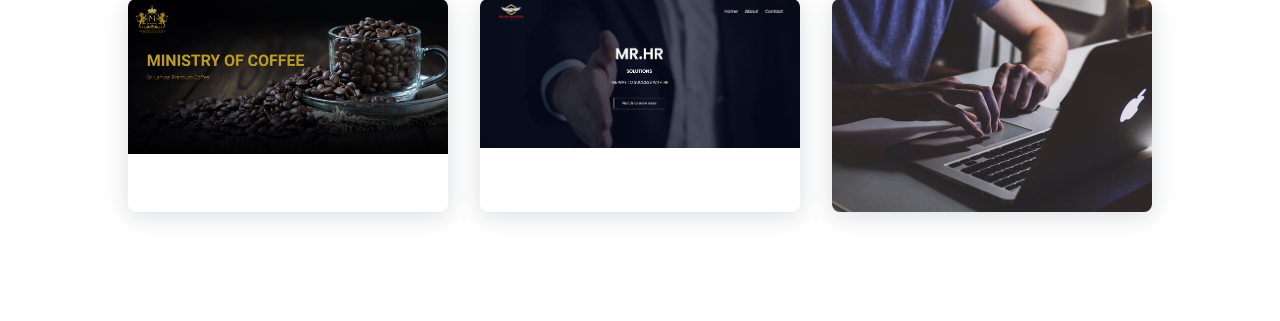
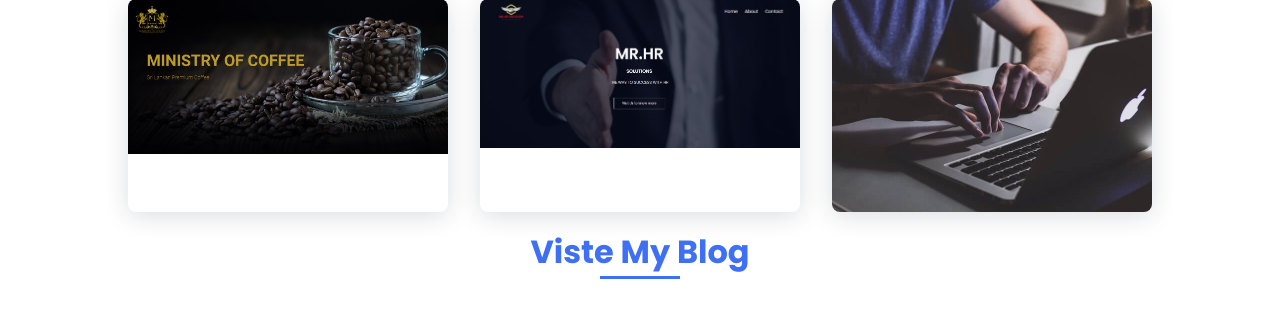
Before and after one commit to Jaliya98/Jaliya98, a PHP site: page / in a window 1280 px wide. Shown: the part 2289-2610 px from the top of the page. Run offline with PHP 8.4, Linux system fonts and the light colour scheme.

Commit message:
add blog details

```diff
--- a/index.php
+++ b/index.php
@@ -182,6 +182,9 @@
                         <img src="assets/img/work6.jpg" alt="">
                     </a>-->
                 </div>
+
+                <h2 class="section-title">Viste My Blog</h2>
+                <iframe src="https://jaliyamadusanka.blogspot.com/" width="400" height="400"></iframe>
             </section>
 
             <!--===== CONTACT =====-->
```
